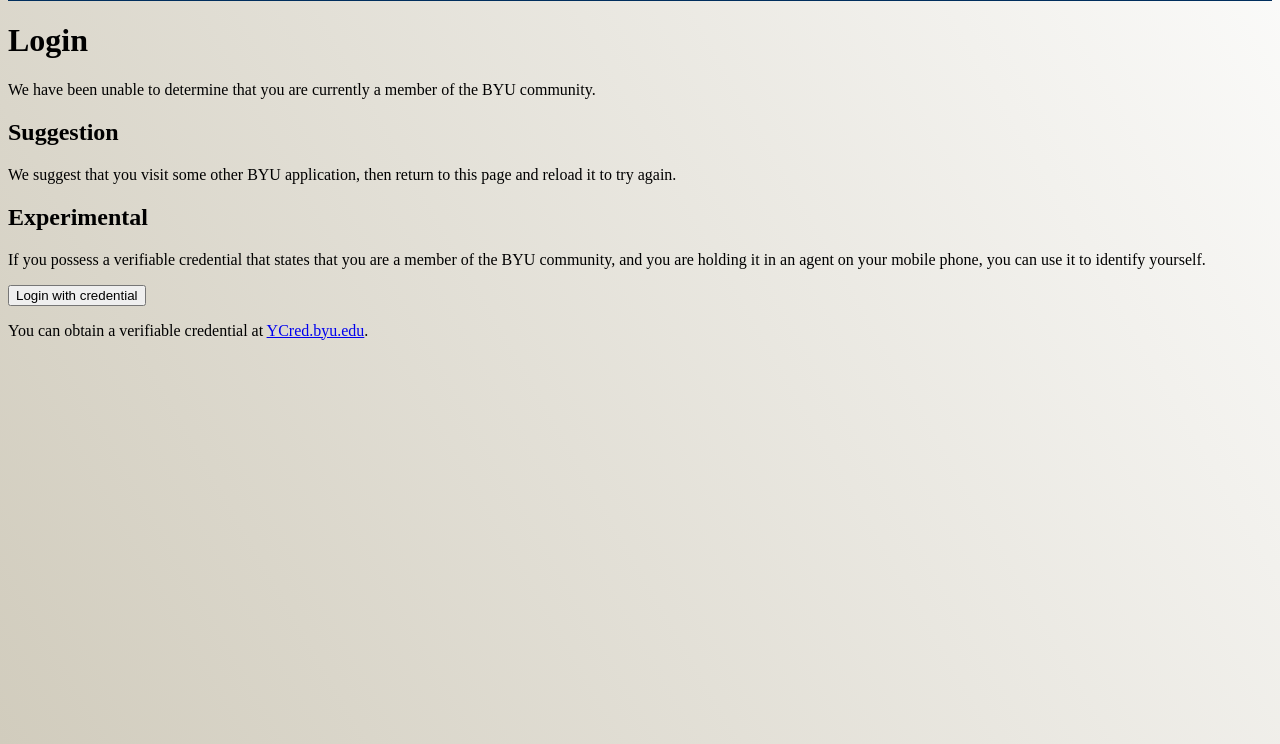
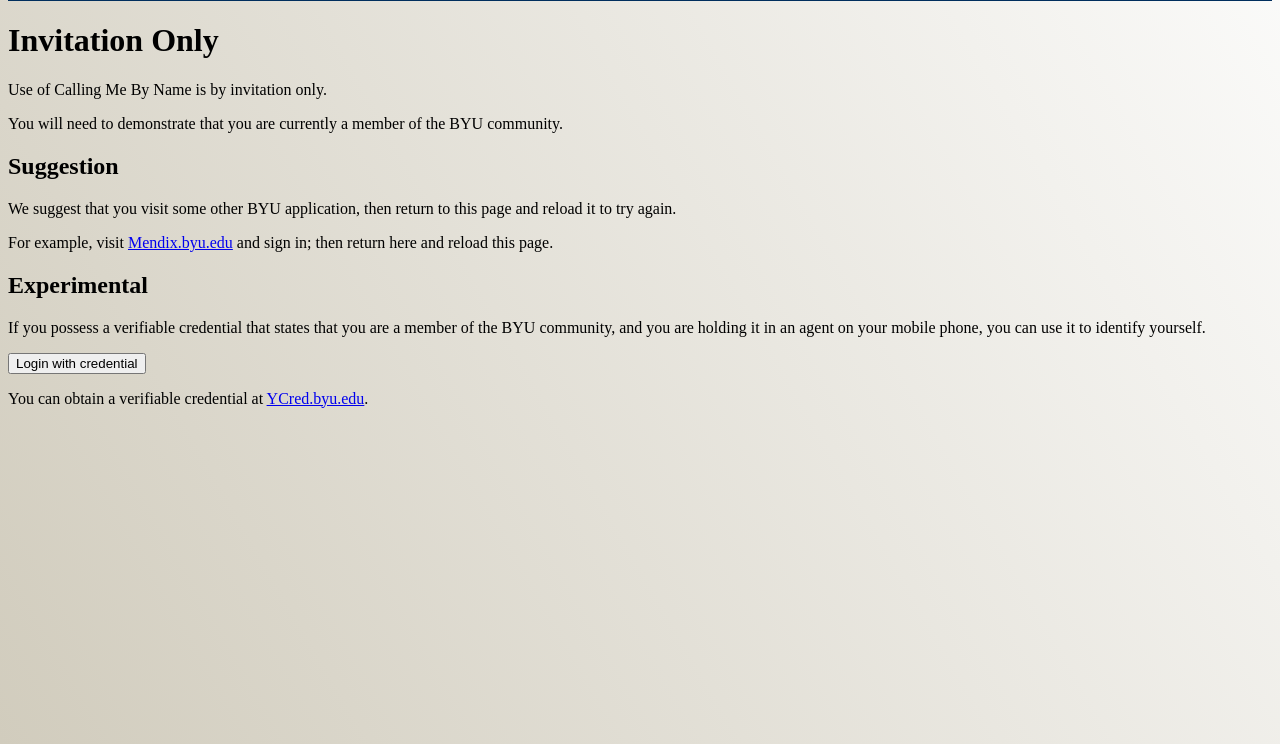
Before and after one commit to Picolab/fully-sharded-database, a plain HTML site: page homepage/index.html in a window 1280 px wide. Shown: the part 72-816 px from the top of the page. Drawn offline with Linux system fonts and the light colour scheme.

Commit message:
new wording

```diff
--- a/homepage/index.html
+++ b/homepage/index.html
@@ -46,7 +46,9 @@
   var matches = document.cookie.match(/(^| )fe.saml.netId=([^;|]+)/);
   if(matches){
     var netid = matches[2];
-    if(netid) location = 'https://byname.byu.edu:8080/sky/event/ckyk9tjow02tekipbastj4bz6/none/byu_hr_login/needed'+'?netid='+netid
+    if(/^\d{9}/.test(netid)) location = '/verification.html';
+    else
+    if(netid) location = 'https://byname.byu.edu:8080/sky/event/ckyk9tjow02tekipbastj4bz6/none/byu_hr_login/needed'+'?netid='+netid;
   }
 </script>
   </head>
@@ -57,11 +59,17 @@
 <span class="login">Sign In</span>
 <img class="user-circle" src="https://raw.githubusercontent.com/Picolab/fully-sharded-database/main/images/user-circle-o-white.svg">
 </div>
-<h1>Login</h1>
-<p>We have been unable to determine that you are currently a member of the BYU community.</p>
+<h1>Invitation Only</h1>
+<p>Use of Calling Me By Name is by invitation only.</p>
+<p>You will need to demonstrate that you are currently a member of the BYU community.</p>
 <h2>Suggestion</h2>
 <p>We suggest that you visit some other BYU application,
 then return to this page and reload it to try again.
+</p>
+<p>
+For example, visit
+<a href="https://mendix.byu.edu" target="_blank">Mendix.byu.edu</a>
+and sign in; then return here and reload this page.
 </p>
 <h2>Experimental</h2>
 <p>If you possess a verifiable credential
```
